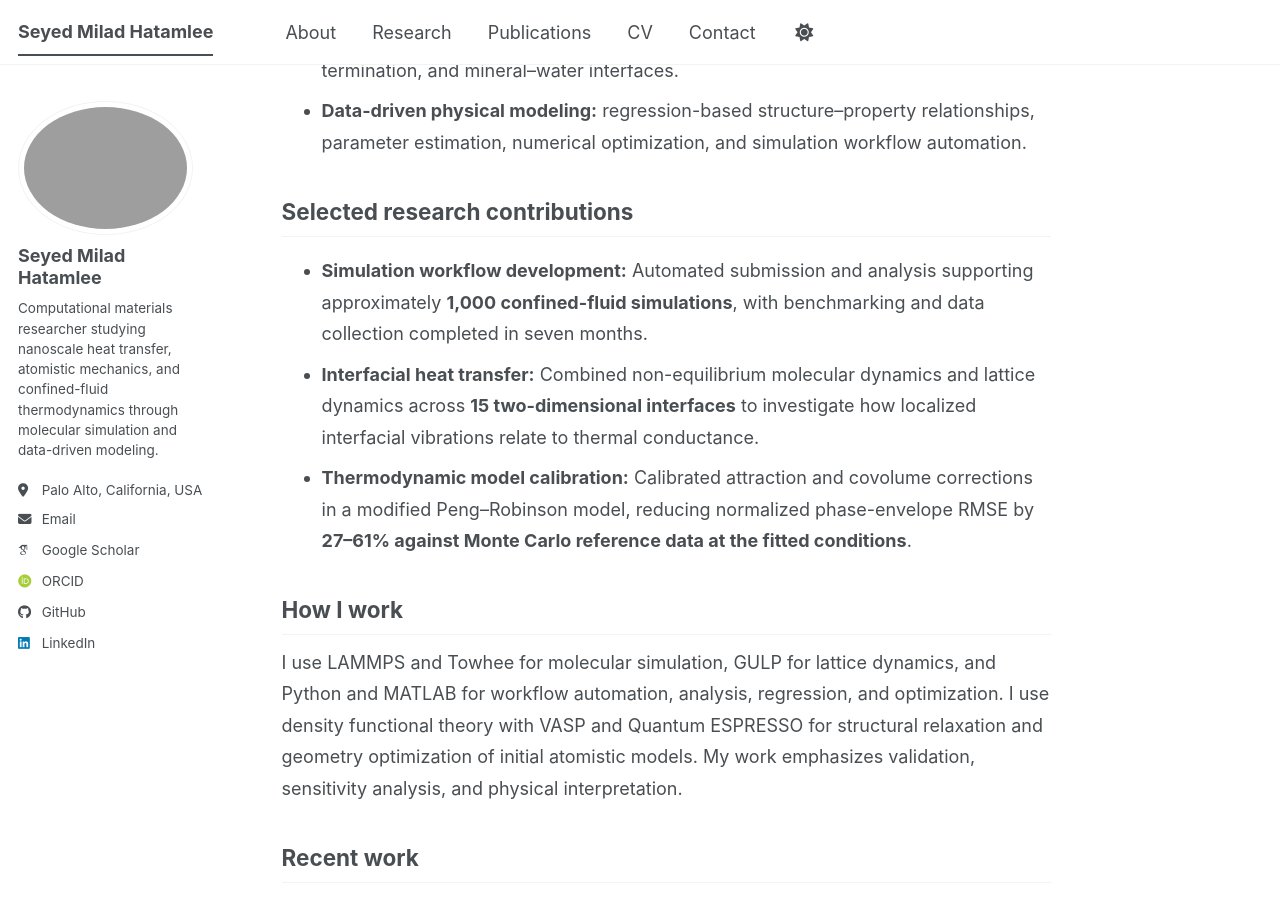
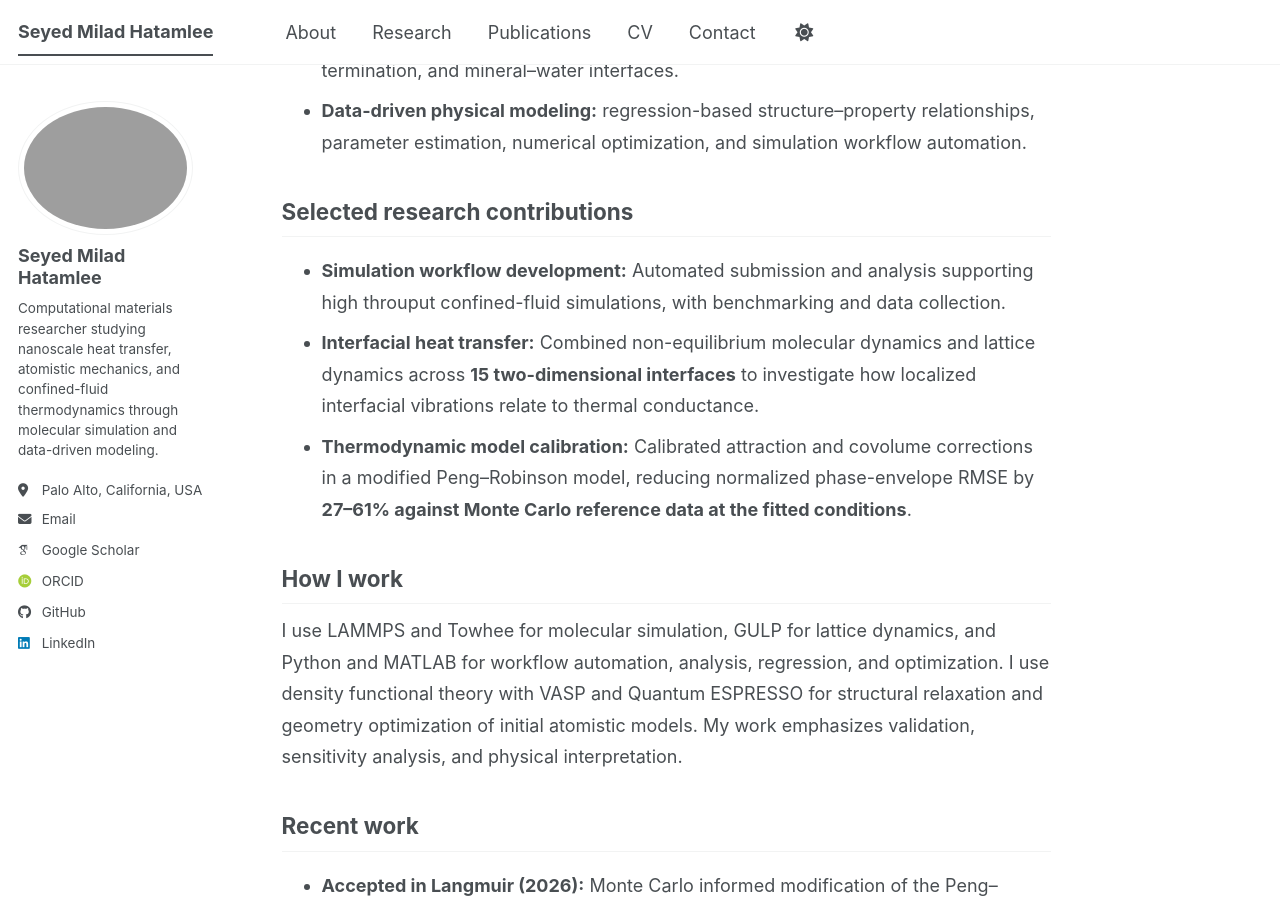
Before and after one commit to miladhtml/miladhatamlee.github.io, a Jekyll site: the page built from _pages/about.md, in a window 1280 px wide and 900 px high, scrolled down 838 px. Built offline with Jekyll 4.4.1, drawn with Linux system fonts in a browser that asks for light colours; some web fonts are replaced; a script bundle is joined from its source files by our own code; library files that are not in the unit come from our copies.

Commit message:
Revise simulation workflow development details
Updated the description of simulation workflow development to emphasize high throughput.

```diff
--- a/_pages/about.md
+++ b/_pages/about.md
@@ -26,7 +26,7 @@
 
 ## Selected research contributions
 
-- **Simulation workflow development:** Automated submission and analysis supporting approximately **1,000 confined-fluid simulations**, with benchmarking and data collection completed in seven months.
+- **Simulation workflow development:** Automated submission and analysis supporting high throuput confined-fluid simulations, with benchmarking and data collection.
 - **Interfacial heat transfer:** Combined non-equilibrium molecular dynamics and lattice dynamics across **15 two-dimensional interfaces** to investigate how localized interfacial vibrations relate to thermal conductance.
 - **Thermodynamic model calibration:** Calibrated attraction and covolume corrections in a modified Peng–Robinson model, reducing normalized phase-envelope RMSE by **27–61% against Monte Carlo reference data at the fitted conditions**.
 
```
